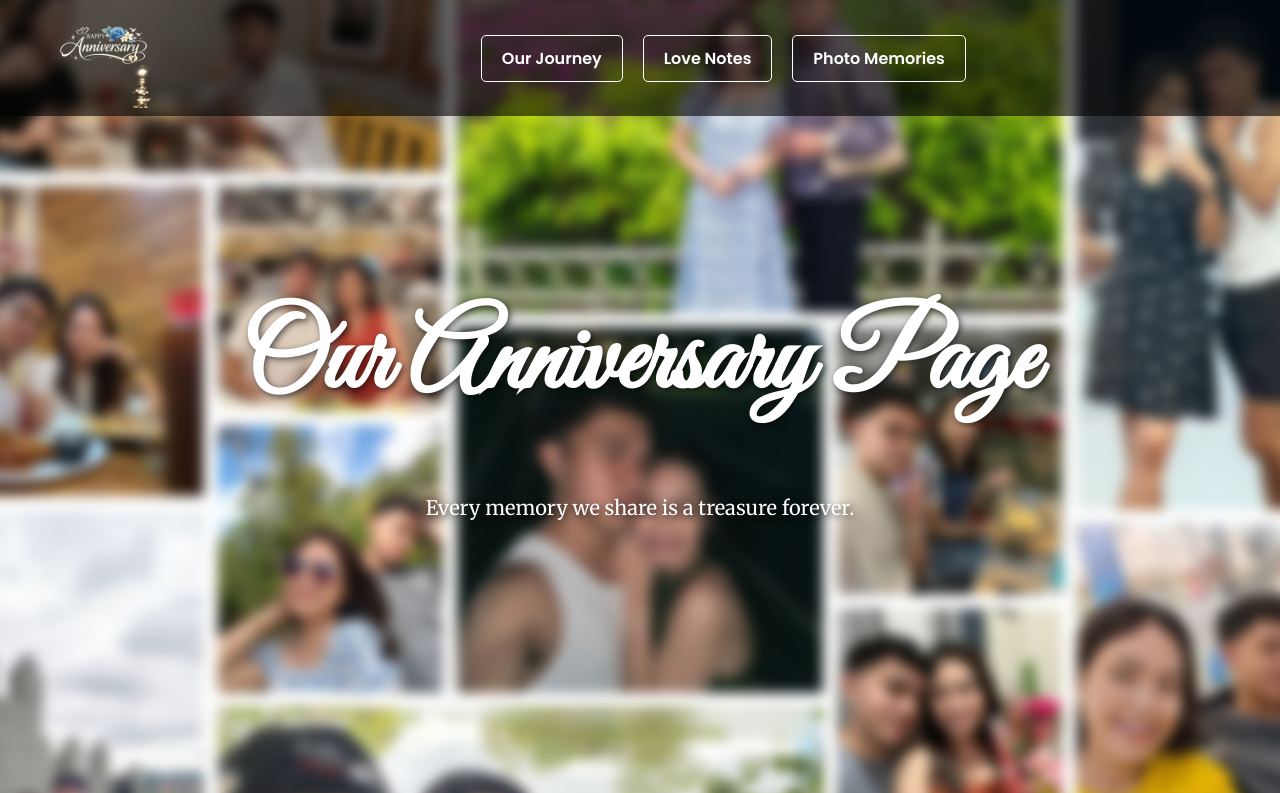
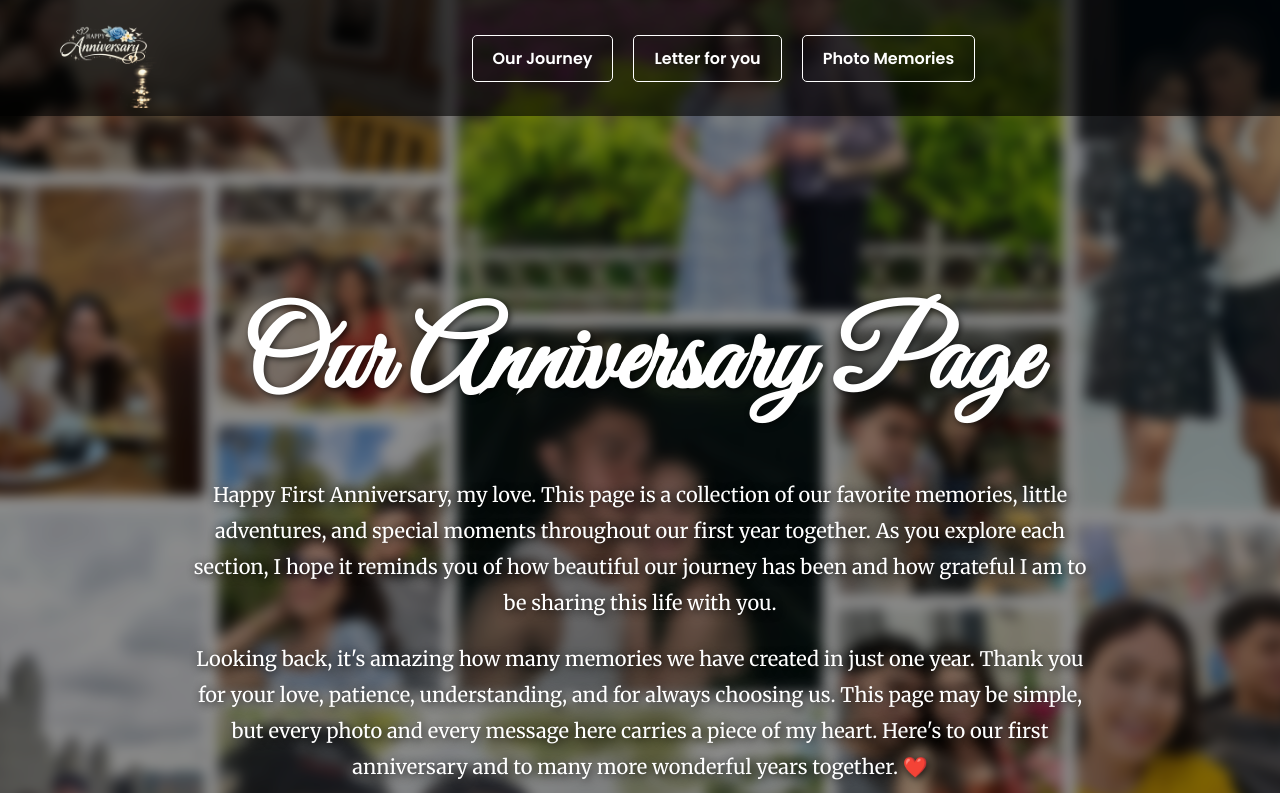
Before and after one commit to jhnrmlzxc/our-first-anniversary, a plain HTML site: page anniv.html in a window 1280 px wide. Shown: the top 793 px of the page. Drawn offline with Linux system fonts and the light colour scheme.

Commit message:
anniv.html

```diff
--- a/anniv.html
+++ b/anniv.html
@@ -27,11 +27,21 @@
     .hero::before {
     content: "";
     position: absolute;
-      top: 0; left: 0;
-      width: 100%; height: 100%;
+    top: 0;
+    left: 0;
+    width: 100%;
+    height: 100%;
     background: url('pics.jpg') no-repeat center center/cover;
     filter: blur(6px);
     transform: scale(1.1);
+    z-index: -2;
+    }
+
+	.hero::after {
+    content: "";
+    position: absolute;
+    inset: 0;
+    background: rgba(0,0,0,0.45);
     z-index: -1;
 	}
 
@@ -89,11 +99,19 @@
       font-size: 110px;
       text-shadow: 2px 2px 6px rgba(0,0,0,0.6);
     }
+
+	.hero h1 {
+    margin-bottom: 25px;
+	}
+
 	.hero p {
     font-family: 'Merriweather', serif;
     font-size: 20px;
-      margin-top: -10px;
-      text-shadow: 2px 2px 6px rgba(0,0,0,0.6);
+    line-height: 1.8;
+    max-width: 900px;
+    margin: 20px auto 0;
+    padding: 0 20px;
+    text-shadow: 2px 2px 10px rgba(0,0,0,0.9);
 	}
 
     /* Responsive adjustments */
@@ -124,14 +142,27 @@
       <!-- Links -->
       <div class="links">
         <a href="journey.html">Our Journey</a>
-        <a href="notes.html">Love Notes</a>
+        <a href="notes.html">Letter for you</a>
         <a href="gallery.html">Photo Memories</a>
       </div>
     </div>
 
     <!-- Heading and Subtext -->
     <h1>Our Anniversary Page</h1>
-    <p>Every memory we share is a treasure forever.</p>
+	<p>
+	Happy First Anniversary, my love. This page is a collection of our favorite
+	memories, little adventures, and special moments throughout our first year
+	together. As you explore each section, I hope it reminds you of how beautiful
+	our journey has been and how grateful I am to be sharing this life with you.
+	</p>
+
+	<p>
+	Looking back, it's amazing how many memories we have created in just one year.
+	Thank you for your love, patience, understanding, and for always choosing us.
+	This page may be simple, but every photo and every message here carries a piece
+	of my heart. Here's to our first anniversary and to many more wonderful years
+	together. ❤️
+	</p>
   </div>
 
   <script>
```
Lines whose indentation alone changed are shown as unchanged.
